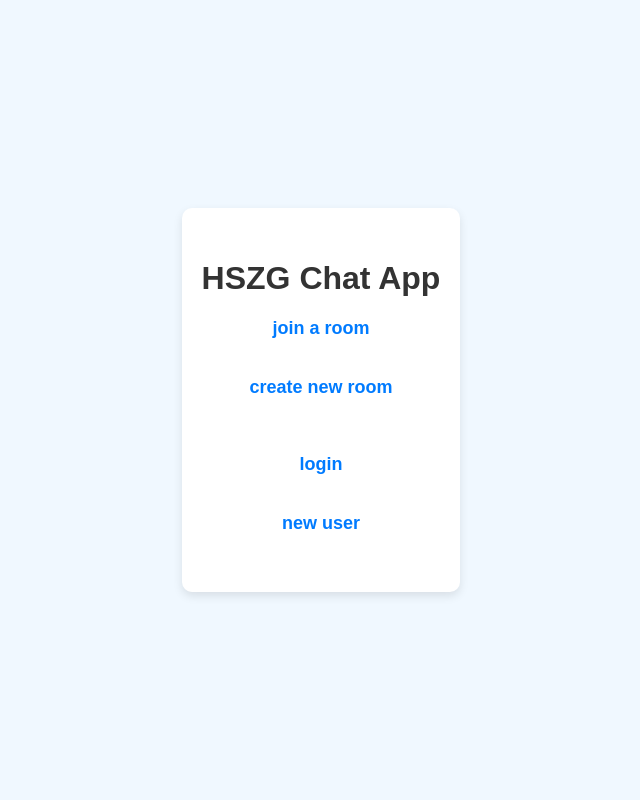
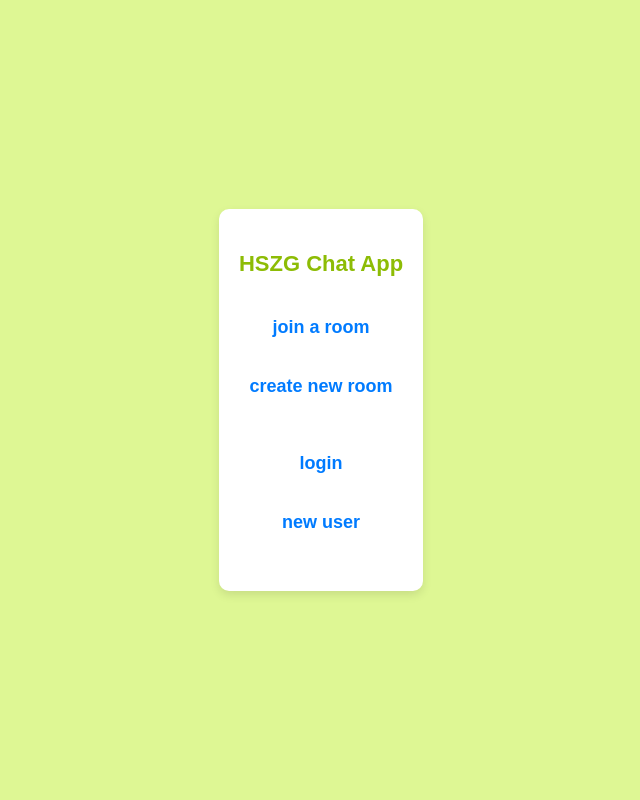
Before and after one commit to NiklasKaulfers/web-eng-hszg-iib23-chat, a PHP site: page /index.html in a window 1280 px wide. Shown: the whole page, without its empty margins (319-959 px from the left). Run offline with PHP 8.4, Linux system fonts and the light colour scheme.

Commit message:
update style

```diff
--- a/index.html
+++ b/index.html
@@ -10,6 +10,7 @@
 <body>
     <div>
         <h1>HSZG Chat App</h1>
+        <br/>
         <a href="pickRoom.html">join a room</a><br/>
         <a href="createRoom.html">create new room</a><br/>
         <br/>
--- a/style/index.css
+++ b/style/index.css
@@ -3,7 +3,7 @@ body {
     font-family: Arial, sans-serif;
     margin: 0;
     padding: 0;
-    background-color: #f0f8ff; /* Light blue background */
+    background-color: #def794; /* Light green background */
     color: #333;
     display: flex;
     justify-content: center;
@@ -31,6 +31,16 @@ a {
     transition: color 0.3s;
 }
 
+h1 {
+    display: block;
+    margin: 12px 0;
+    color: #8dbc05;
+    text-decoration: none;
+    font-size: 22px;
+    font-weight: bold;
+    transition: color 0.3s;
+}
+
 a:hover {
     color: #0056b3;
 }
```
